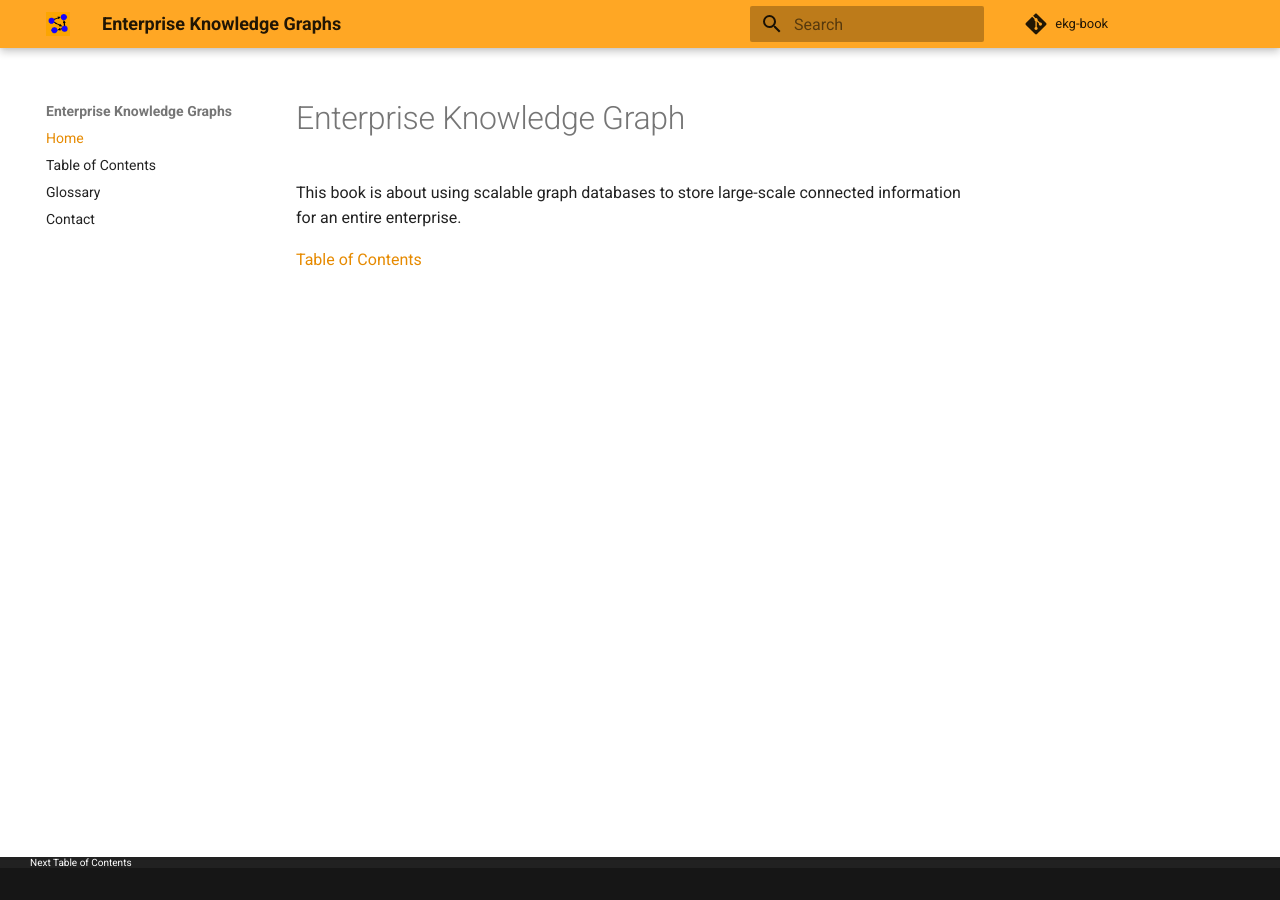
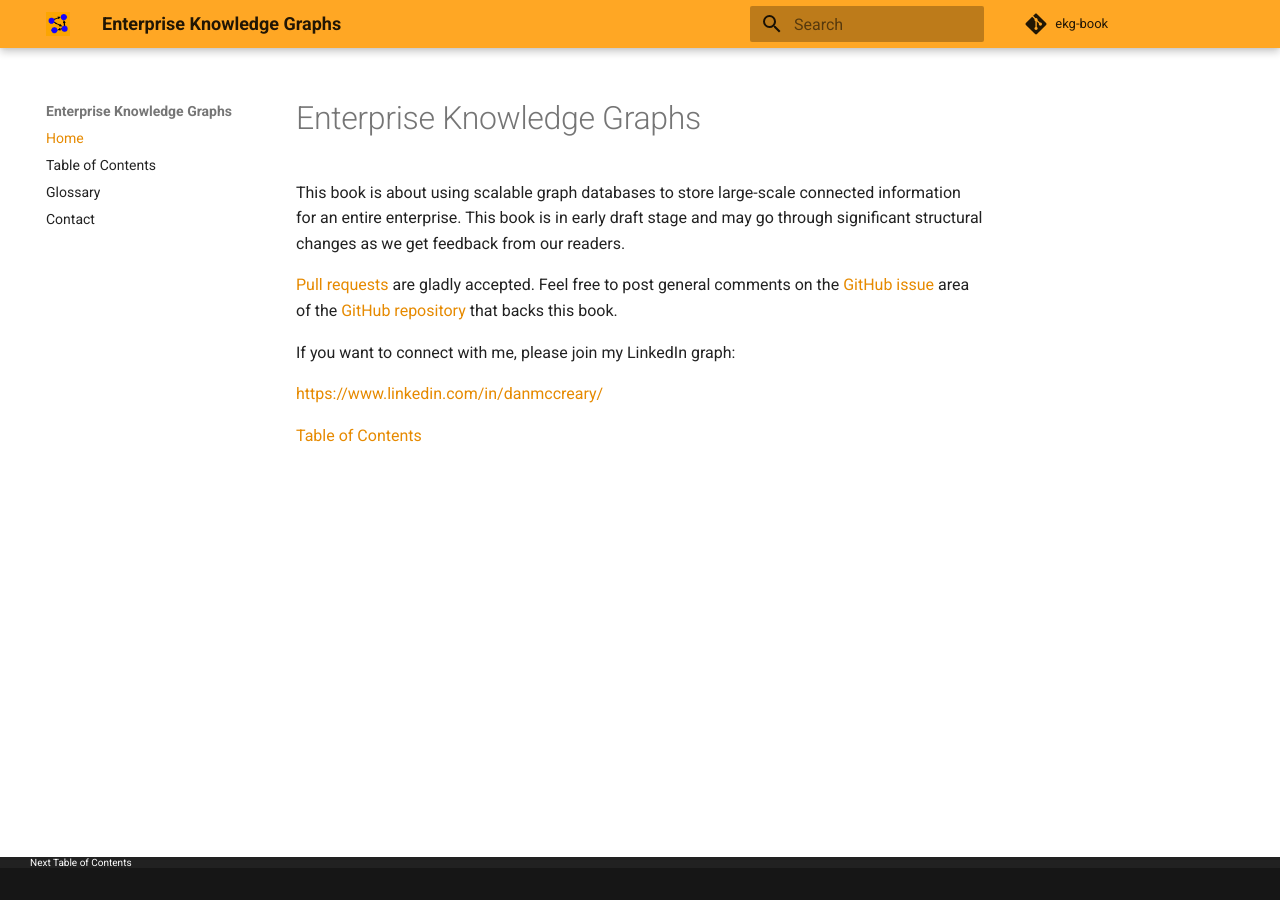
Before and after one commit to dmccreary/ekg-book, an MkDocs documentation site: the page built from docs/index.md, in a window 1280 px wide. Built offline with MkDocs 1.6.1 and Material for MkDocs 9.7.7, drawn with Linux system fonts in a browser that asks for light colours; comment, search, counter and statistics services are not loaded.

Commit message:
updated content

```diff
--- a/docs/index.md
+++ b/docs/index.md
@@ -1,5 +1,11 @@
-# Enterprise Knowledge Graph
+# Enterprise Knowledge Graphs
 
-This book is about using scalable graph databases to store large-scale connected information for an entire enterprise.
+This book is about using scalable graph databases to store large-scale connected information for an entire enterprise.  This book is in early draft stage and may go through significant structural changes as we get feedback from our readers.
+
+[Pull requests](https://guides.github.com/activities/hello-world/#pr) are gladly accepted.  Feel free to post general comments on the [GitHub issue](https://github.com/dmccreary/ekg-book/issues) area of the [GitHub repository](https://github.com/dmccreary/ekg-book) that backs this book.
+
+If you want to connect with me, please join my LinkedIn graph:
+
+[https://www.linkedin.com/in/danmccreary/](https://www.linkedin.com/in/danmccreary/)
 
 [Table of Contents](table-of-contents.md)
```
Also changed, not shown: docs/blog-summary.md (+22 -0 lines), docs/concepts/graph-hardware.md (+7 -0 lines), docs/intro/preface.md (+1 -1 lines), docs/references.md (+1 -1 lines), 1 other file.
